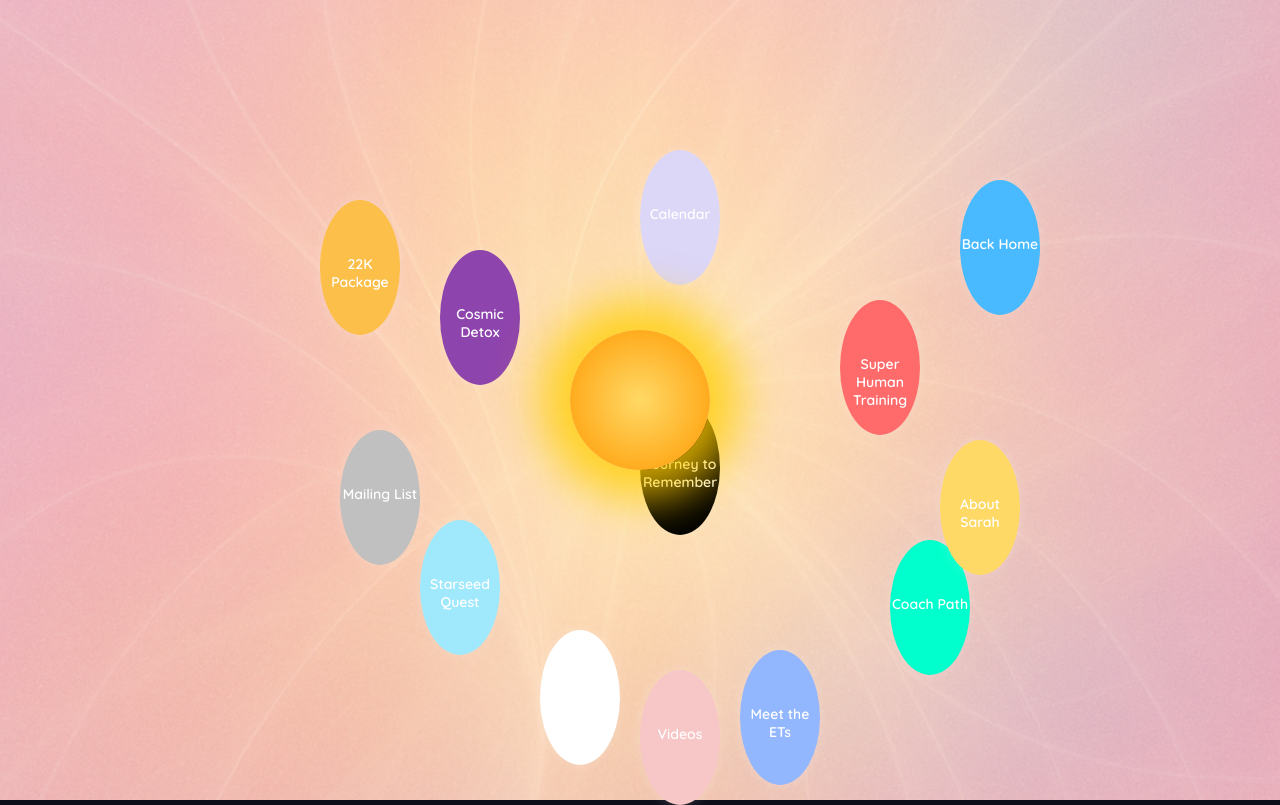
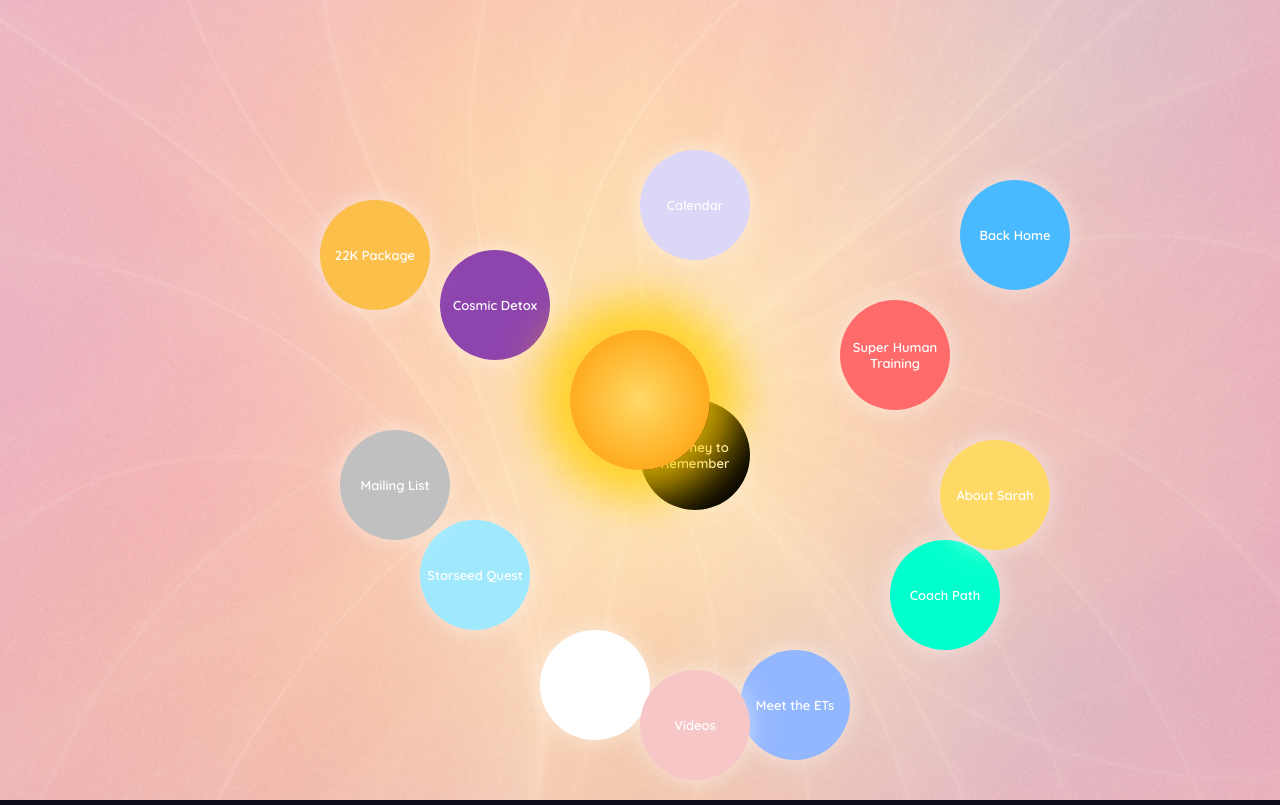
Before and after one commit to wavmvmt/sarahcosmicportal, a plain HTML site: page index.html in a window 1280 px wide. Drawn offline with Linux system fonts and the light colour scheme.

Commit message:
Update style.css

```diff
--- a/style.css
+++ b/style.css
@@ -46,21 +46,26 @@ body {
 
 .planet {
   position: absolute;
-  width: 80px;
-  height: 80px;
+  width: 110px;
+  height: 110px;
   border-radius: 50%;
+  display: flex;
+  justify-content: center;
+  align-items: center;
+  color: white;
+  font-family: 'Quicksand', sans-serif;
+  font-weight: bold;
+  font-size: 13px;
   text-align: center;
-  padding-top: 55px;
-  font-size: 14px;
-  font-weight: 600;
-  cursor: pointer;
-  transition: transform 0.3s ease;
-  box-shadow: 0 0 12px rgba(255, 255, 255, 0.2);
+  background: radial-gradient(circle at 30% 30%, rgba(255, 255, 255, 0.2), transparent 70%);
+  box-shadow: 0 0 20px rgba(255, 255, 255, 0.4), 0 0 40px rgba(255, 255, 255, 0.2);
+  transition: transform 0.3s ease, box-shadow 0.3s ease;
 }
 
 .planet:hover {
-  transform: scale(1.15);
-  box-shadow: 0 0 24px rgba(255, 255, 255, 0.5);
+  transform: scale(1.08);
+  box-shadow: 0 0 25px rgba(255, 255, 255, 0.6), 0 0 60px rgba(255, 255, 255, 0.3);
+  cursor: pointer;
 }
 
 .popup {
```
